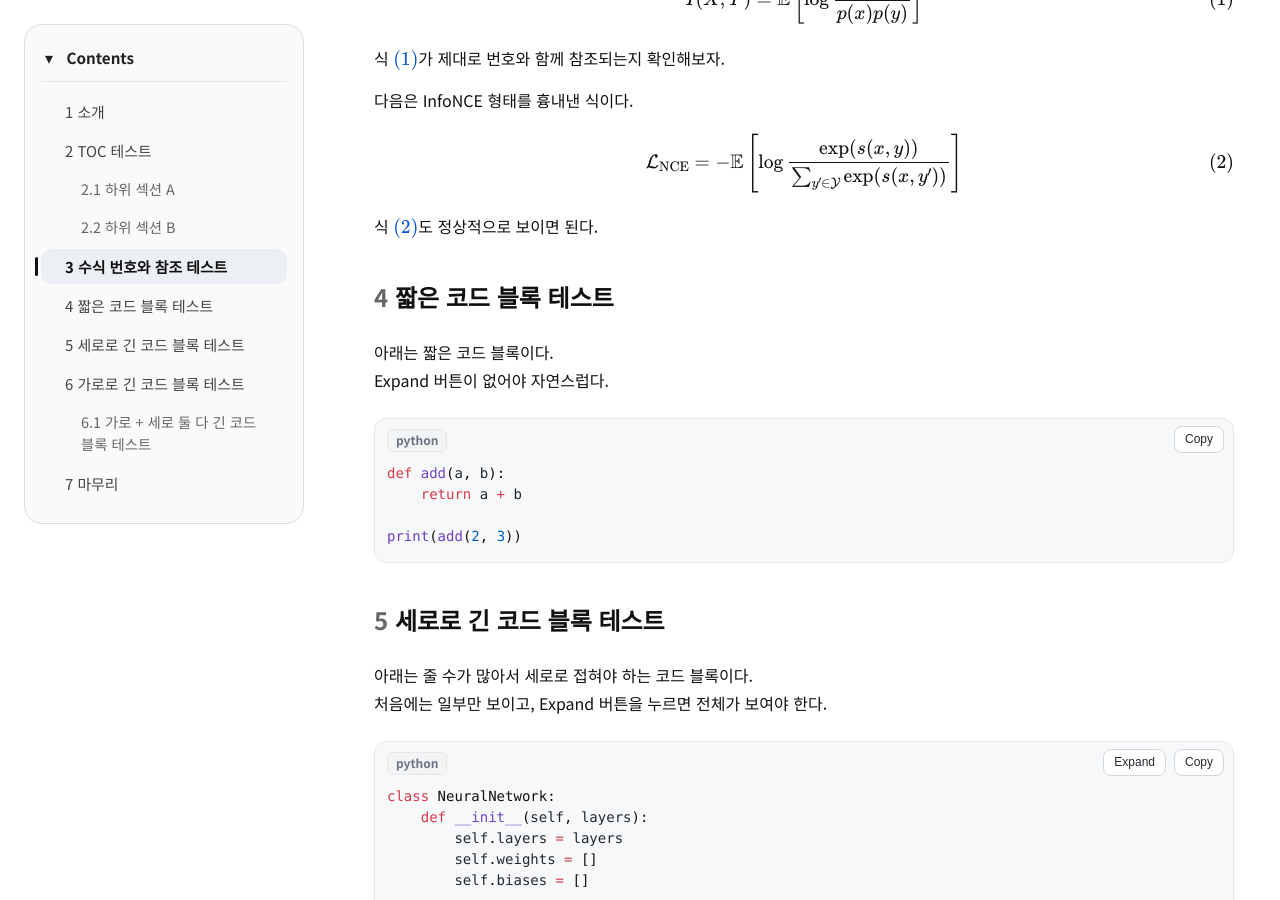
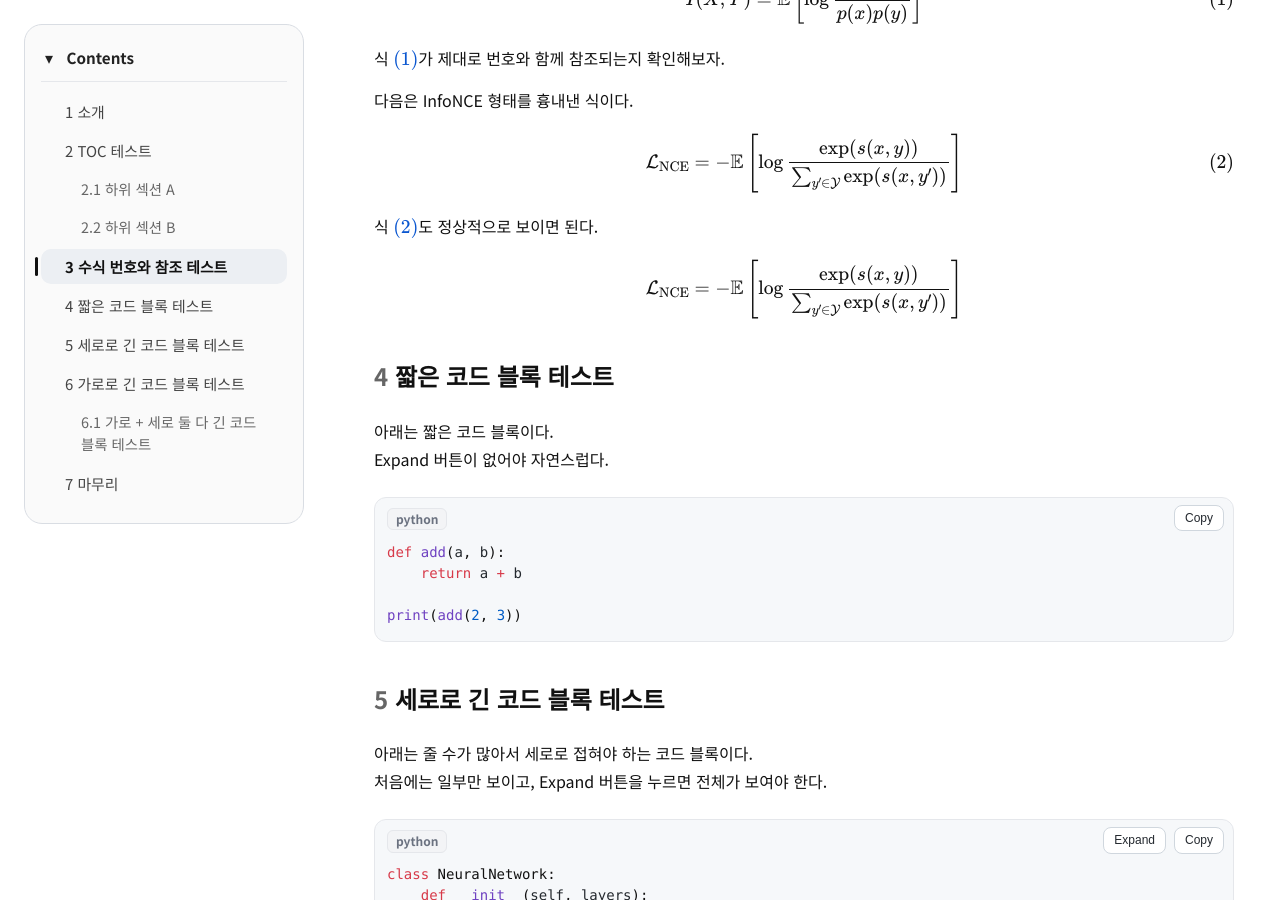
Before and after one commit to pathfinder-J/pathfinder-J.github.io, a Jekyll site: the page built from notes/example.md, in a window 1280 px wide and 900 px high, scrolled down 1037 px. Built offline with Jekyll 4.4.1, drawn with Linux system fonts in a browser that asks for light colours.

Commit message:
Update example.md

```diff
--- a/notes/example.md
+++ b/notes/example.md
@@ -54,6 +54,19 @@ $$
 $$
 
 식 \eqref{eq:infonce}도 정상적으로 보이면 된다.
+
+$$
+\begin{aligned}
+\mathcal{L}_{\mathrm{NCE}}
+&=
+-\mathbb{E}
+\left[
+\log
+\frac{\exp(s(x,y))}
+{\sum_{y' \in \mathcal{Y}} \exp(s(x,y'))}
+\right]
+\end{aligned}
+$$
 
 ## 짧은 코드 블록 테스트
 
```
